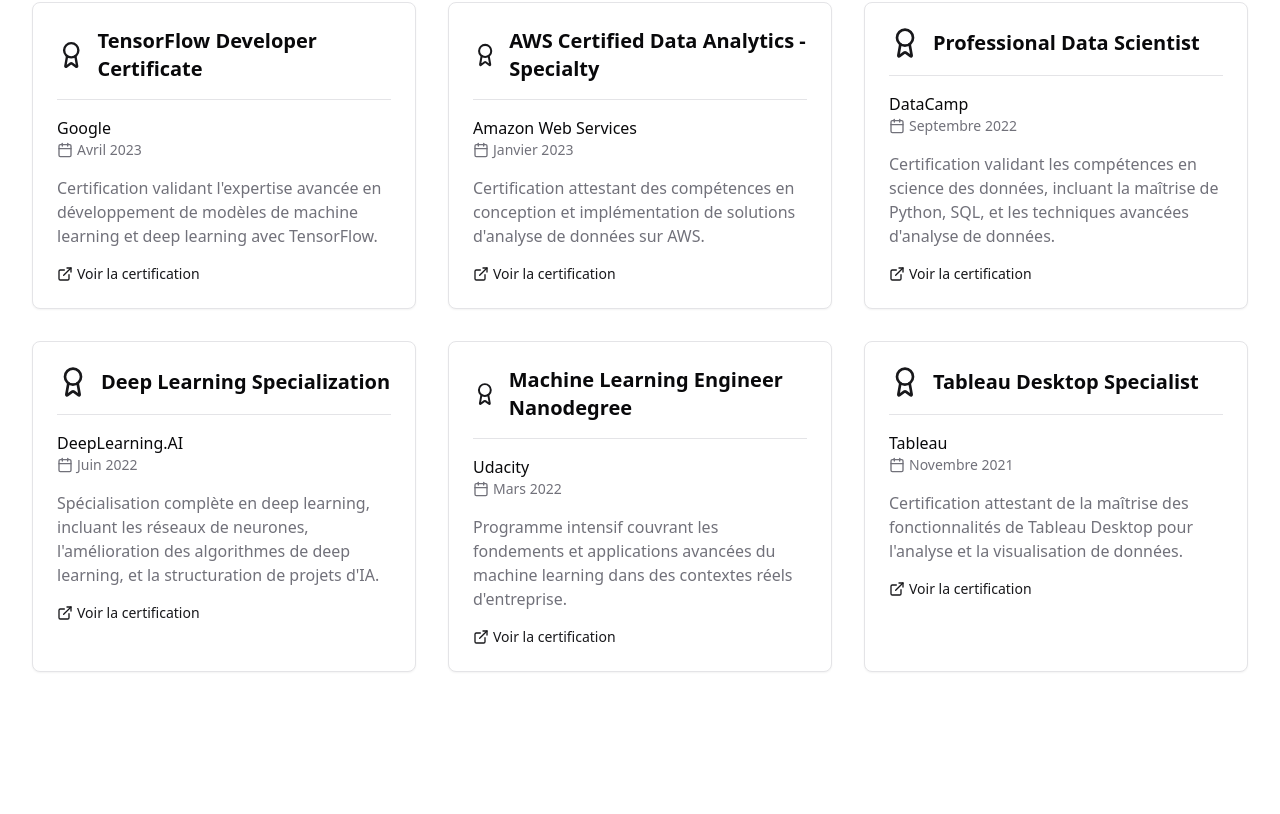
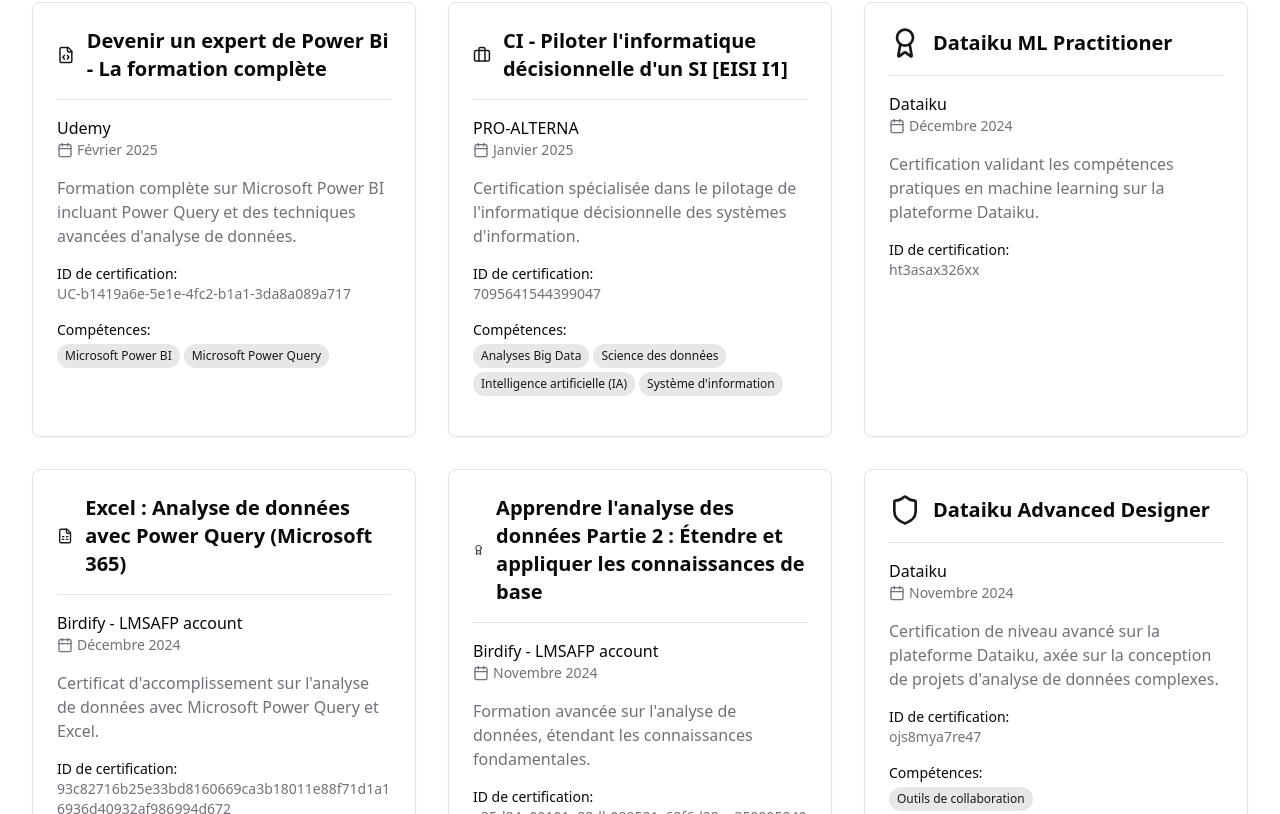
Before and after one commit to Babacarsar/portofolio, a React (Vite) app: page /certifications in a window 1280 px wide. Shown: the part 406-1220 px from the top of the page. Built offline with nearby package versions, Linux system fonts and the light colour scheme.

Commit message:
Add new certifications
Added new certifications to the portfolio.  The certifications include details such as issuer, date, and skills.

```diff
--- a/src/components/sections/Certifications.tsx
+++ b/src/components/sections/Certifications.tsx
@@ -1,52 +1,82 @@
 
 import React from 'react';
 import { motion } from 'framer-motion';
-import { Award, Calendar, ExternalLink } from 'lucide-react';
+import { Award, Calendar, ExternalLink, Shield, Database, FileCode, FileSpreadsheet, Briefcase } from 'lucide-react';
 import { Separator } from "@/components/ui/separator";
 
 const Certifications = () => {
   const certifications = [
     {
-      title: "TensorFlow Developer Certificate",
-      issuer: "Google",
-      date: "Avril 2023",
-      description: "Certification validant l'expertise avancée en développement de modèles de machine learning et deep learning avec TensorFlow.",
-      link: "https://www.tensorflow.org/certificate"
+      title: "Devenir un expert de Power Bi - La formation complète",
+      issuer: "Udemy",
+      date: "Février 2025",
+      description: "Formation complète sur Microsoft Power BI incluant Power Query et des techniques avancées d'analyse de données.",
+      id: "UC-b1419a6e-5e1e-4fc2-b1a1-3da8a089a717",
+      skills: ["Microsoft Power BI", "Microsoft Power Query"],
+      icon: <FileCode className="h-8 w-8 text-primary mr-3" />
     },
     {
-      title: "AWS Certified Data Analytics - Specialty",
-      issuer: "Amazon Web Services",
-      date: "Janvier 2023",
-      description: "Certification attestant des compétences en conception et implémentation de solutions d'analyse de données sur AWS.",
-      link: "https://aws.amazon.com/certification/certified-data-analytics-specialty/"
+      title: "CI - Piloter l'informatique décisionnelle d'un SI [EISI I1]",
+      issuer: "PRO-ALTERNA",
+      date: "Janvier 2025",
+      description: "Certification spécialisée dans le pilotage de l'informatique décisionnelle des systèmes d'information.",
+      id: "7095641544399047",
+      skills: ["Analyses Big Data", "Science des données", "Intelligence artificielle (IA)", "Système d'information"],
+      icon: <Briefcase className="h-8 w-8 text-primary mr-3" />
     },
     {
-      title: "Professional Data Scientist",
-      issuer: "DataCamp",
-      date: "Septembre 2022",
-      description: "Certification validant les compétences en science des données, incluant la maîtrise de Python, SQL, et les techniques avancées d'analyse de données.",
-      link: "https://www.datacamp.com/certification"
+      title: "Dataiku ML Practitioner",
+      issuer: "Dataiku",
+      date: "Décembre 2024",
+      description: "Certification validant les compétences pratiques en machine learning sur la plateforme Dataiku.",
+      id: "ht3asax326xx",
+      skills: [],
+      icon: <Award className="h-8 w-8 text-primary mr-3" />
     },
     {
-      title: "Deep Learning Specialization",
-      issuer: "DeepLearning.AI",
-      date: "Juin 2022",
-      description: "Spécialisation complète en deep learning, incluant les réseaux de neurones, l'amélioration des algorithmes de deep learning, et la structuration de projets d'IA.",
-      link: "https://www.deeplearning.ai/deep-learning-specialization/"
+      title: "Excel : Analyse de données avec Power Query (Microsoft 365)",
+      issuer: "Birdify - LMSAFP account",
+      date: "Décembre 2024",
+      description: "Certificat d'accomplissement sur l'analyse de données avec Microsoft Power Query et Excel.",
+      id: "93c82716b25e33bd8160669ca3b18011e88f71d1a16936d40932af986994d672",
+      skills: ["Microsoft Power Query", "Microsoft Excel"],
+      icon: <FileSpreadsheet className="h-8 w-8 text-primary mr-3" />
     },
     {
-      title: "Machine Learning Engineer Nanodegree",
-      issuer: "Udacity",
-      date: "Mars 2022",
-      description: "Programme intensif couvrant les fondements et applications avancées du machine learning dans des contextes réels d'entreprise.",
-      link: "https://www.udacity.com/course/machine-learning-engineer-nanodegree--nd009t"
+      title: "Apprendre l'analyse des données Partie 2 : Étendre et appliquer les connaissances de base",
+      issuer: "Birdify - LMSAFP account",
+      date: "Novembre 2024",
+      description: "Formation avancée sur l'analyse de données, étendant les connaissances fondamentales.",
+      id: "e35d84a09101e88db089531c68f6d38aa359995240348aa525dd6cbe05c2547b",
+      skills: [],
+      icon: <Award className="h-8 w-8 text-primary mr-3" />
     },
     {
-      title: "Tableau Desktop Specialist",
-      issuer: "Tableau",
-      date: "Novembre 2021",
-      description: "Certification attestant de la maîtrise des fonctionnalités de Tableau Desktop pour l'analyse et la visualisation de données.",
-      link: "https://www.tableau.com/learn/certification/desktop-specialist"
+      title: "Dataiku Advanced Designer",
+      issuer: "Dataiku",
+      date: "Novembre 2024",
+      description: "Certification de niveau avancé sur la plateforme Dataiku, axée sur la conception de projets d'analyse de données complexes.",
+      id: "ojs8mya7re47",
+      skills: ["Outils de collaboration", "Assurance qualité des données"],
+      icon: <Shield className="h-8 w-8 text-primary mr-3" />
+    },
+    {
+      title: "Dataiku Core Designer",
+      issuer: "Dataiku",
+      date: "Novembre 2024",
+      description: "Certification fondamentale sur la plateforme Dataiku, couvrant les bases de la conception de projets de données.",
+      id: "myckyaxbr6bq",
+      skills: ["Bases de données", "Extract, Transform, Load (ETL)", "Analyses Big Data"],
+      icon: <Database className="h-8 w-8 text-primary mr-3" />
+    },
+    {
+      title: "Les fondements du data engineering",
+      issuer: "Birdify - LMSAFP account",
+      date: "",
+      description: "Formation sur les fondamentaux de l'ingénierie des données et les concepts de big data.",
+      id: "a752adc2306a8c7c4b983fdab96550db647f55fbffcfd45b7ff0b57223003072",
+      skills: ["Big data", "Ingénierie des données"],
+      icon: <Database className="h-8 w-8 text-primary mr-3" />
     }
   ];
 
@@ -98,29 +128,42 @@ const Certifications = () => {
               className="bg-card p-6 rounded-lg shadow-sm border border-border hover:shadow-md transition-shadow"
             >
               <div className="flex items-center mb-4">
-                <Award className="h-8 w-8 text-primary mr-3" />
+                {certification.icon}
                 <h3 className="font-semibold text-xl">{certification.title}</h3>
               </div>
               <Separator className="mb-4" />
               <div className="mb-4">
                 <div className="font-medium">{certification.issuer}</div>
-                <div className="flex items-center text-sm text-muted-foreground">
-                  <Calendar className="h-4 w-4 mr-1" />
-                  <span>{certification.date}</span>
-                </div>
+                {certification.date && (
+                  <div className="flex items-center text-sm text-muted-foreground">
+                    <Calendar className="h-4 w-4 mr-1" />
+                    <span>{certification.date}</span>
+                  </div>
+                )}
               </div>
               <p className="text-muted-foreground mb-4">
                 {certification.description}
               </p>
-              <a
-                href={certification.link}
-                target="_blank"
-                rel="noopener noreferrer"
-                className="flex items-center text-sm font-medium text-primary hover:underline"
-              >
-                <ExternalLink className="h-4 w-4 mr-1" />
-                Voir la certification
-              </a>
+
+              {certification.id && (
+                <div className="mb-4">
+                  <div className="text-sm font-medium">ID de certification:</div>
+                  <div className="text-sm text-muted-foreground break-all">{certification.id}</div>
+                </div>
+              )}
+
+              {certification.skills && certification.skills.length > 0 && (
+                <div className="mb-4">
+                  <div className="text-sm font-medium mb-1">Compétences:</div>
+                  <div className="flex flex-wrap gap-1">
+                    {certification.skills.map((skill, idx) => (
+                      <span key={idx} className="text-xs bg-primary/10 text-primary px-2 py-1 rounded-full">
+                        {skill}
+                      </span>
+                    ))}
+                  </div>
+                </div>
+              )}
             </motion.div>
           ))}
         </motion.div>
```
